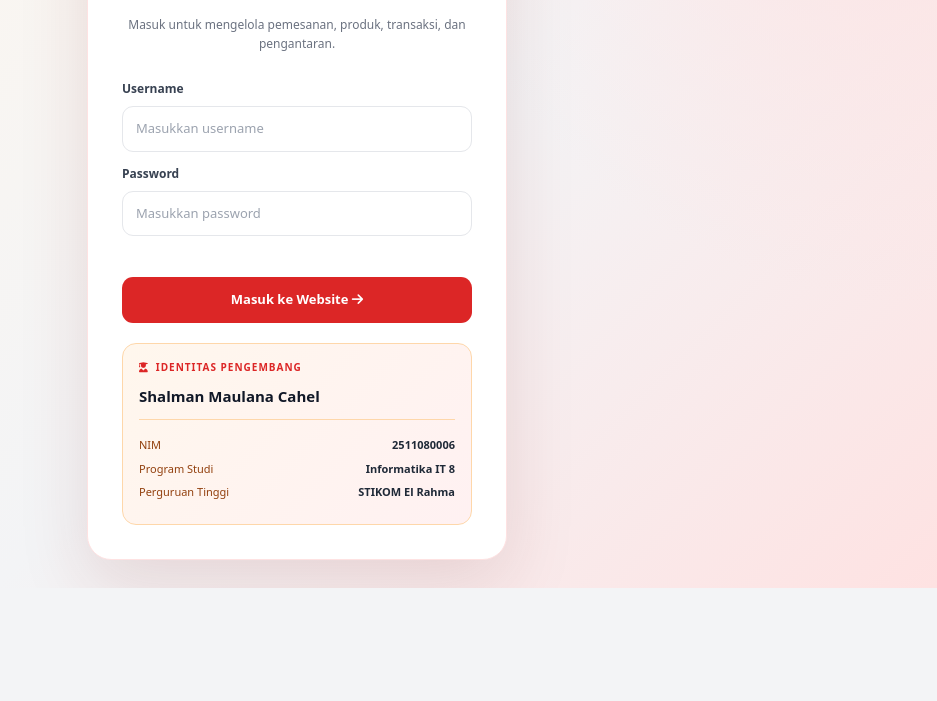
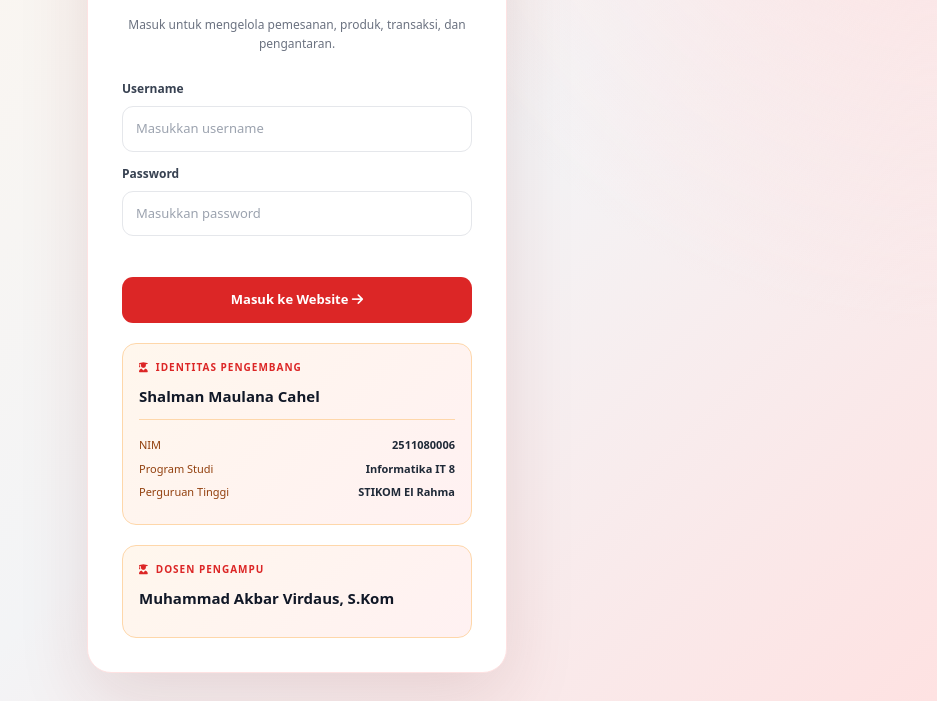
Before and after one commit to salmannmaulana2006-web/chiken-lazdano-uts, a plain HTML site: page Chiken lazdano/index.html in a window 1280 px wide. Shown: the part 225-926 px from the top of the page, without its empty margins (343-1280 px from the left). Before the commit the page ends 813 px from the top, so only its background shows below. Drawn offline with nearby package versions, Linux system fonts and the light colour scheme.

Commit message:
Add login identity section for Dosen Pengampu

```diff
--- a/Chiken lazdano/index.html
+++ b/Chiken lazdano/index.html
@@ -55,6 +55,13 @@
         </p>
     </div>
 </div>
+            <div class="login-identity">
+    <div class="identity-heading">
+        <i class="fa-solid fa-user-graduate"></i>
+        <span>DOSEN PENGAMPU</span>
+    </div>
+
+    <h3>Muhammad Akbar Virdaus, S.Kom</h3>
     </section>
     <div id="appShell" class="hidden">
 
```
